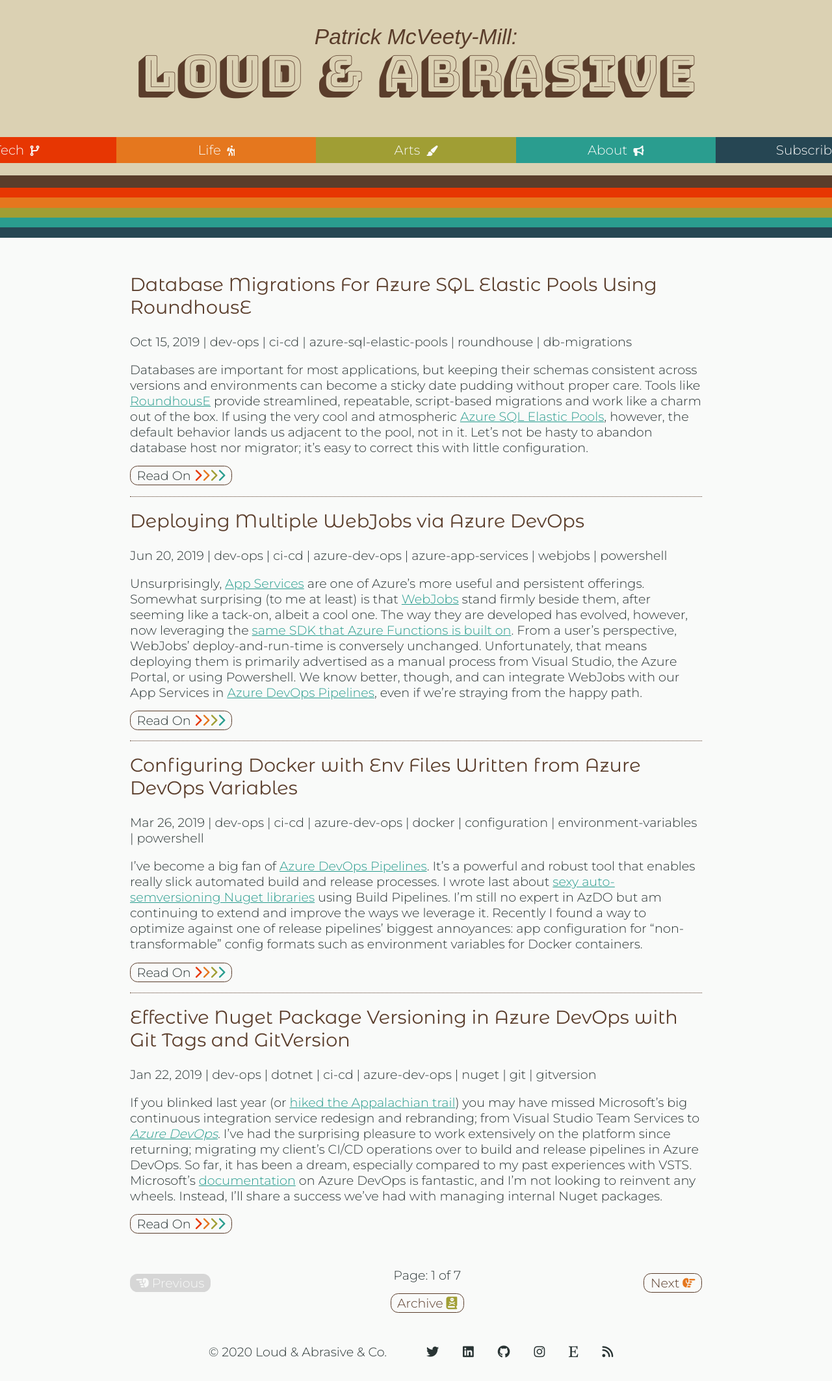
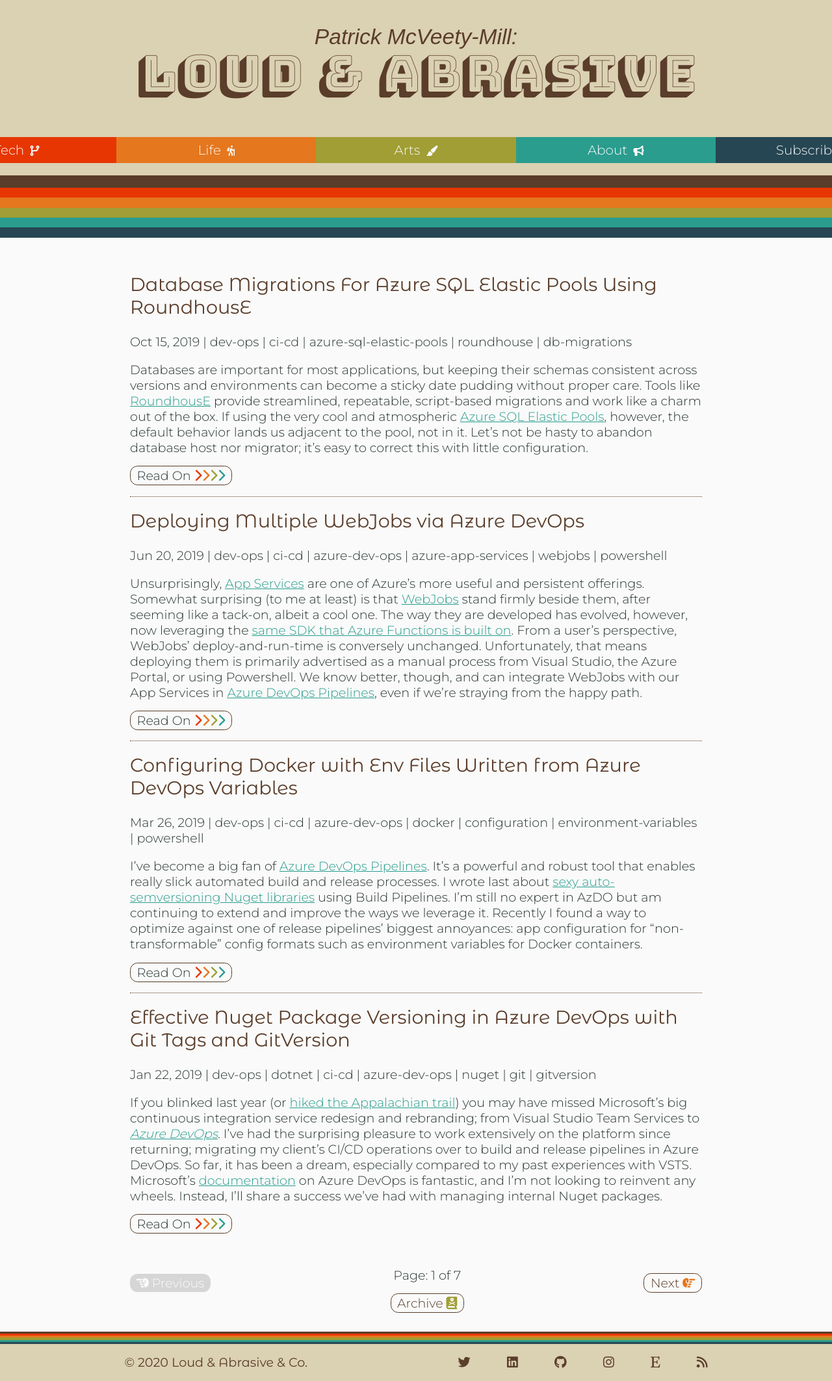
Before and after one commit to pmcvtm/pmcvtm.com, a Jekyll site: the page built from index.html, in a window 1280 px wide. Shown: the whole page at 65% size. Built offline with Jekyll 4.4.1, drawn with Linux system fonts in a browser that asks for light colours; nearby versions of some CDN libraries; some web fonts are replaced; the list of posts is cut into pages by our own code.

Commit message:
update footer

```diff
--- a/_includes/footer.html
+++ b/_includes/footer.html
@@ -1,6 +1,7 @@
+<hr class="footer-stripes" />
+
 <footer class="site-footer">
-  <div>
-    &copy; {{ site.time | date: "%Y" }} {{ site.organization }}
+  <span class="copy">&copy; {{ site.time | date: "%Y" }} {{ site.organization }}</span>
   <ul class="social-links">
     {% for link in site.social.links %}
       {% assign social = site.data.social_links | where_exp:"social", "link contains social.urlPart" | first %}
@@ -10,5 +11,4 @@
     {% endfor %}
     <li><a class="rss" title="Subscribe" href="{{ "/feed.xml" | relative_url }}"><i class="fas fa-rss"></i></a></li>
   </ul>
-  </div>
 </footer>
--- a/_sass/footer.scss
+++ b/_sass/footer.scss
@@ -1,14 +1,31 @@
 @import "_variables";
 
+footer {
+    display:flex;
+    flex-direction: row;
+    justify-content: space-evenly;
+    align-items: center;
+
+    width: 100%;
+    background-color: $dope;
+    color: $brown;
+    font: normal 1em $headingFont;
+    line-height: 1em;
+}
+
 .social-links {
+    display: flex;
+    flex-direction: row;
+    justify-content: space-between;
+    align-items: center;
+
+    flex-basis: 20em;
+
     list-style: none;
-    display: inline-block;
+    a { color: $brown; }
+}
 
-    a { color: $text; }
-    a:hover { color: $salmon; }
-
-    li {
-        display: inline-block;
-        padding: 0 1rem;
-    }
+.footer-stripes {
+    @include stripes(0.2rem);
+    border-top: 0.2rem solid $brown;
 }
```
Lines whose indentation alone changed are shown as unchanged.
